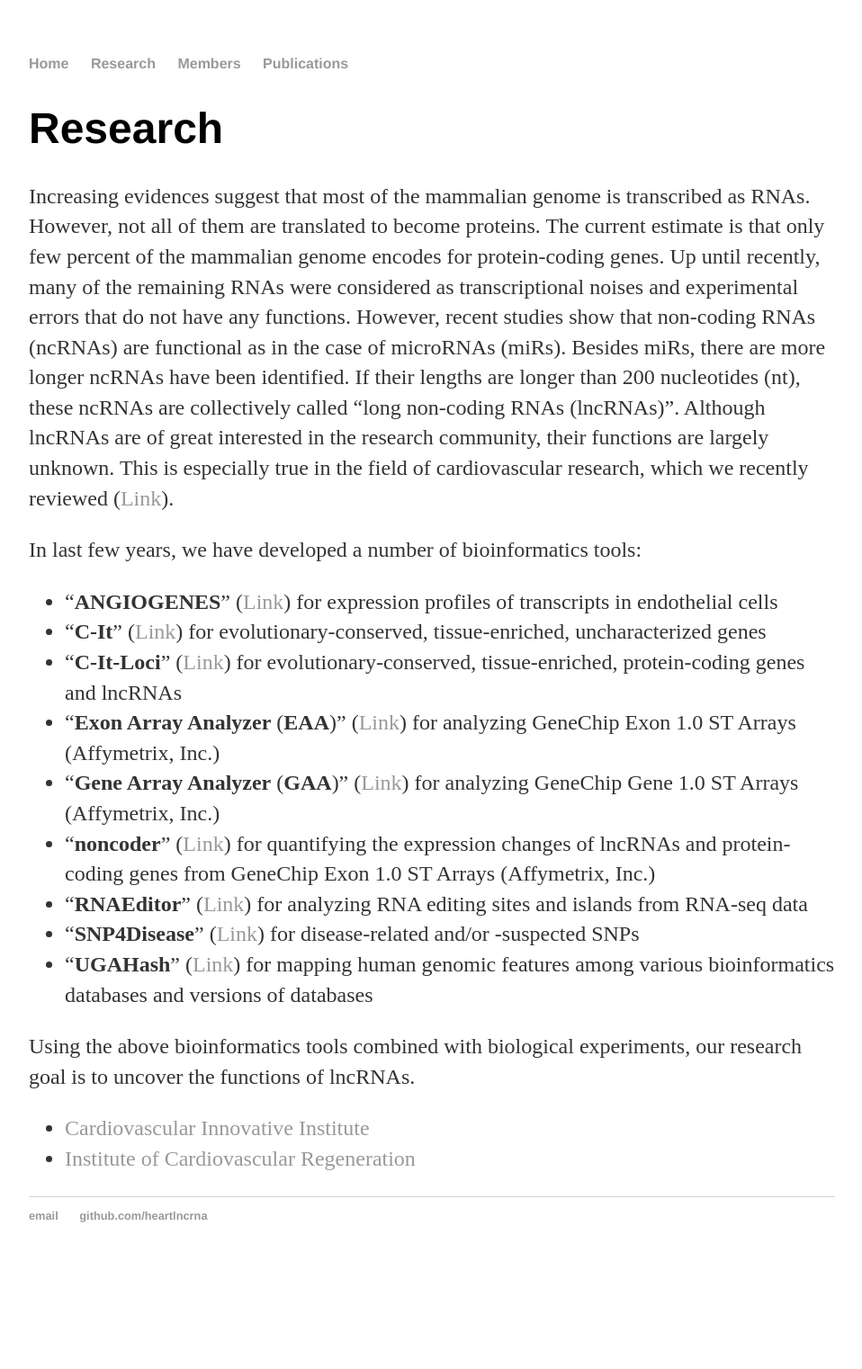
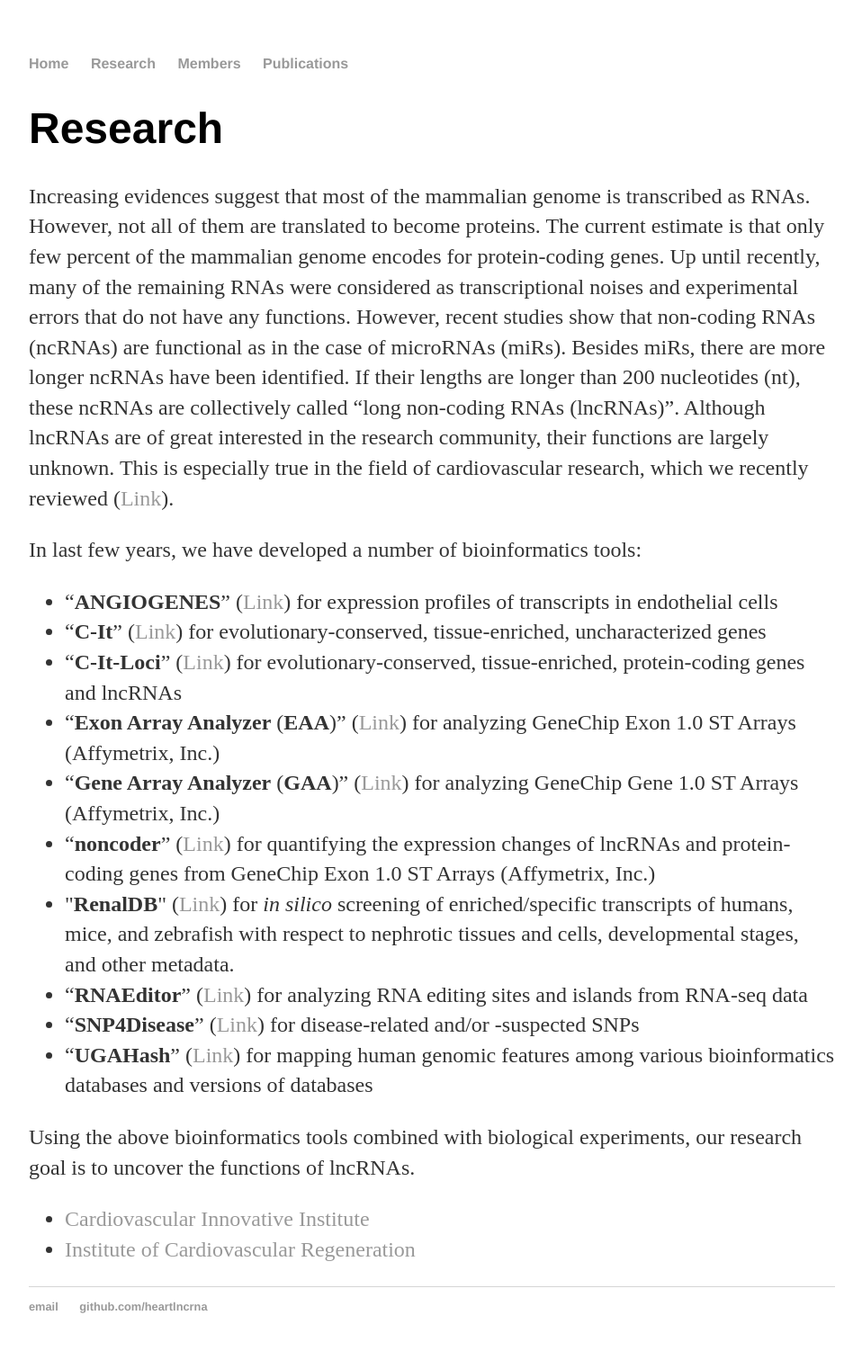
Before and after one commit to heartlncrna/heartlncrna.github.io, a Jekyll site: the page research/overview.html, which Jekyll copies as it is, in a window 1280 px wide. Shown: the whole page at 90% size, without its empty margins (160-1118 px from the left). Built offline with Jekyll 4.4.1, drawn with Linux system fonts in a browser that asks for light colours; before the commit the page ends 1421 px from its top, so only the background shows below that.

Commit message:
Update overview.html

```diff
--- a/research/overview.html
+++ b/research/overview.html
@@ -66,6 +66,8 @@
 					for quantifying the expression changes of lncRNAs and protein-coding genes
 					from GeneChip Exon 1.0 ST Arrays (Affymetrix, Inc.)</li>
 
+				<li>"<b>RenalDB</b>" (<a href="http://renaldb.uni-frankfurt.de/"><span class="ptHyperlink">Link</span></a>) for <i>in silico</i> screening of enriched/specific transcripts of humans, mice, and zebrafish with respect to nephrotic tissues and cells, developmental stages, and other metadata.
+
 				<li>“<b>RNAEditor</b>” (<a href="http://rnaeditor.uni-frankfurt.de/"><span class="ptHyperlink">Link</span></a>)
 					for analyzing RNA editing sites and islands from RNA-seq data</li>
 
```
